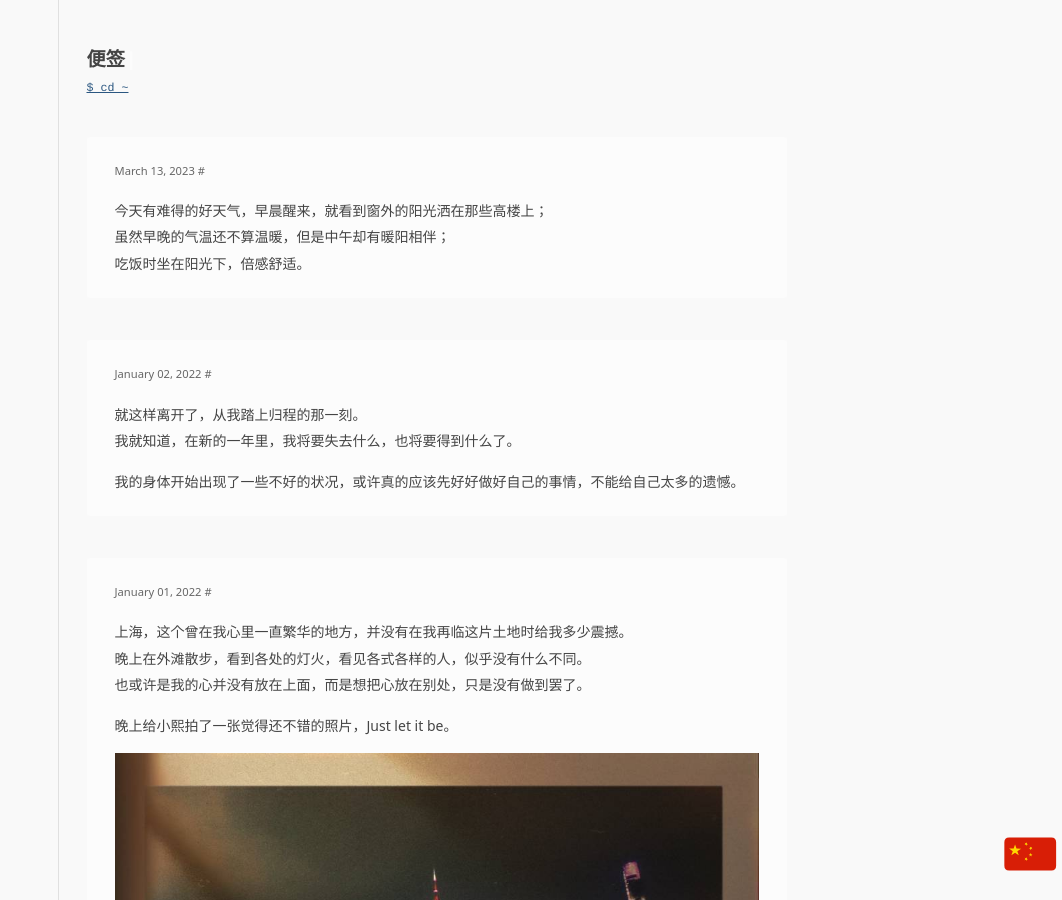
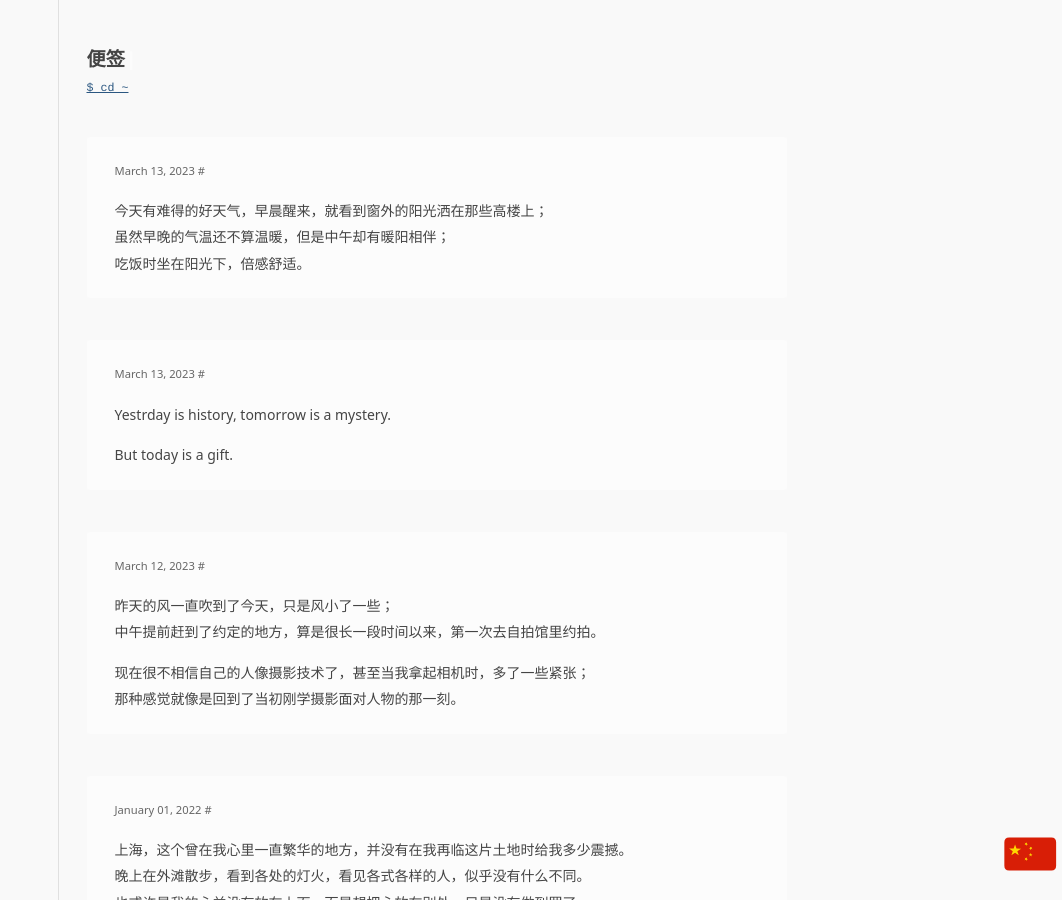
Before and after one commit to Sansuiz/sansuiz.github.io, a Jekyll site: the page built from notes.html, in a window 1280 px wide and 900 px high. Shown: the whole window, without its empty margins (218-1280 px from the left). Built offline with Jekyll 4.4.1, drawn with Linux system fonts in a browser that asks for light colours; comment, search, counter and statistics services are not loaded.

Commit message:
Update notes.yml

```diff
--- a/_data/notes.yml
+++ b/_data/notes.yml
@@ -4,12 +4,19 @@
     虽然早晚的气温还不算温暖，但是中午却有暖阳相伴；
     吃饭时坐在阳光下，倍感舒适。
 
-- date: 2022/01/02 20:00
+- date: 2023/03/13 08:00
   content: |
-    就这样离开了，从我踏上归程的那一刻。
-    我就知道，在新的一年里，我将要失去什么，也将要得到什么了。
+    Yestrday is history, tomorrow is a mystery.
 
-    我的身体开始出现了一些不好的状况，或许真的应该先好好做好自己的事情，不能给自己太多的遗憾。
+    But today is a gift.
+
+- date: 2023/03/12 20:00
+  content: |
+    昨天的风一直吹到了今天，只是风小了一些；
+    中午提前赶到了约定的地方，算是很长一段时间以来，第一次去自拍馆里约拍。
+
+    现在很不相信自己的人像摄影技术了，甚至当我拿起相机时，多了一些紧张；
+    那种感觉就像是回到了当初刚学摄影面对人物的那一刻。
 
 - date: 2022/01/01 20:00
   content: |
```
